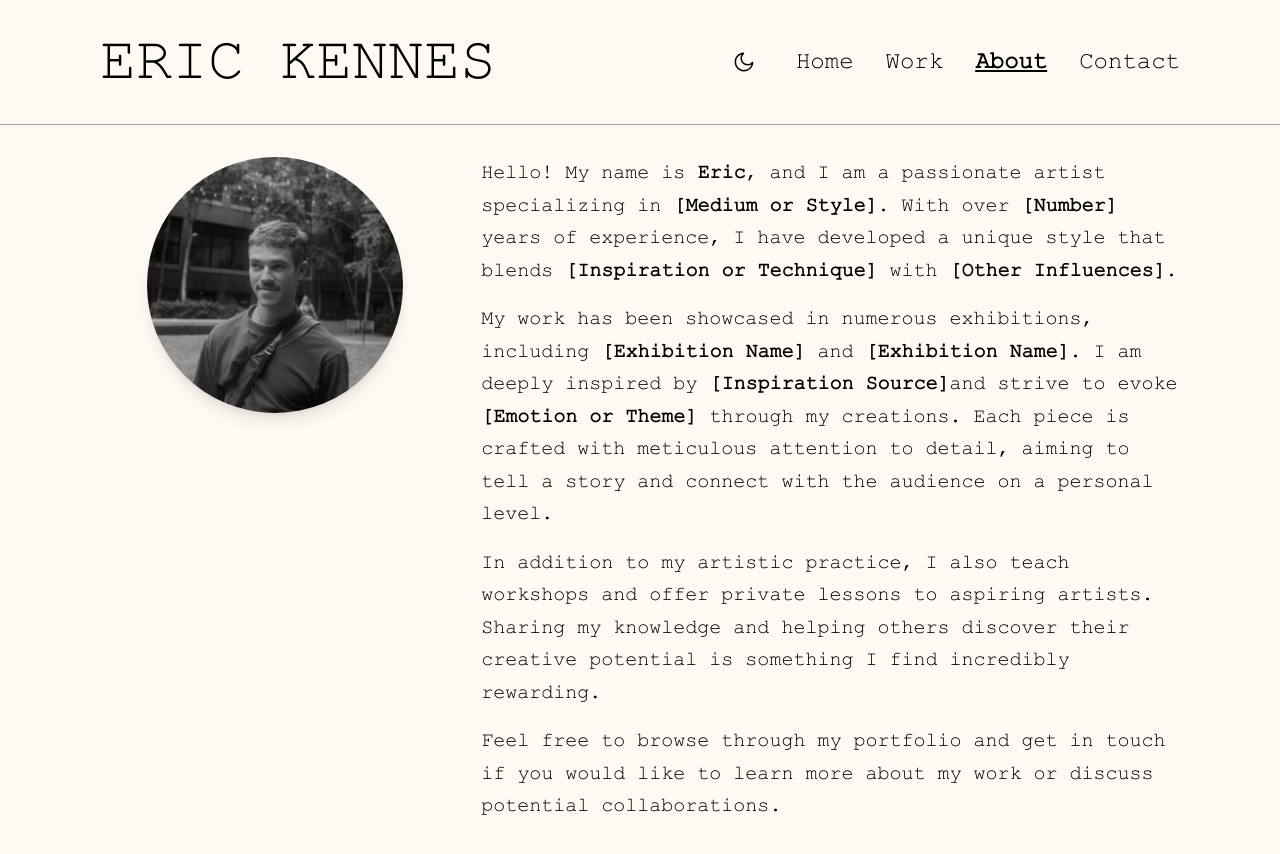
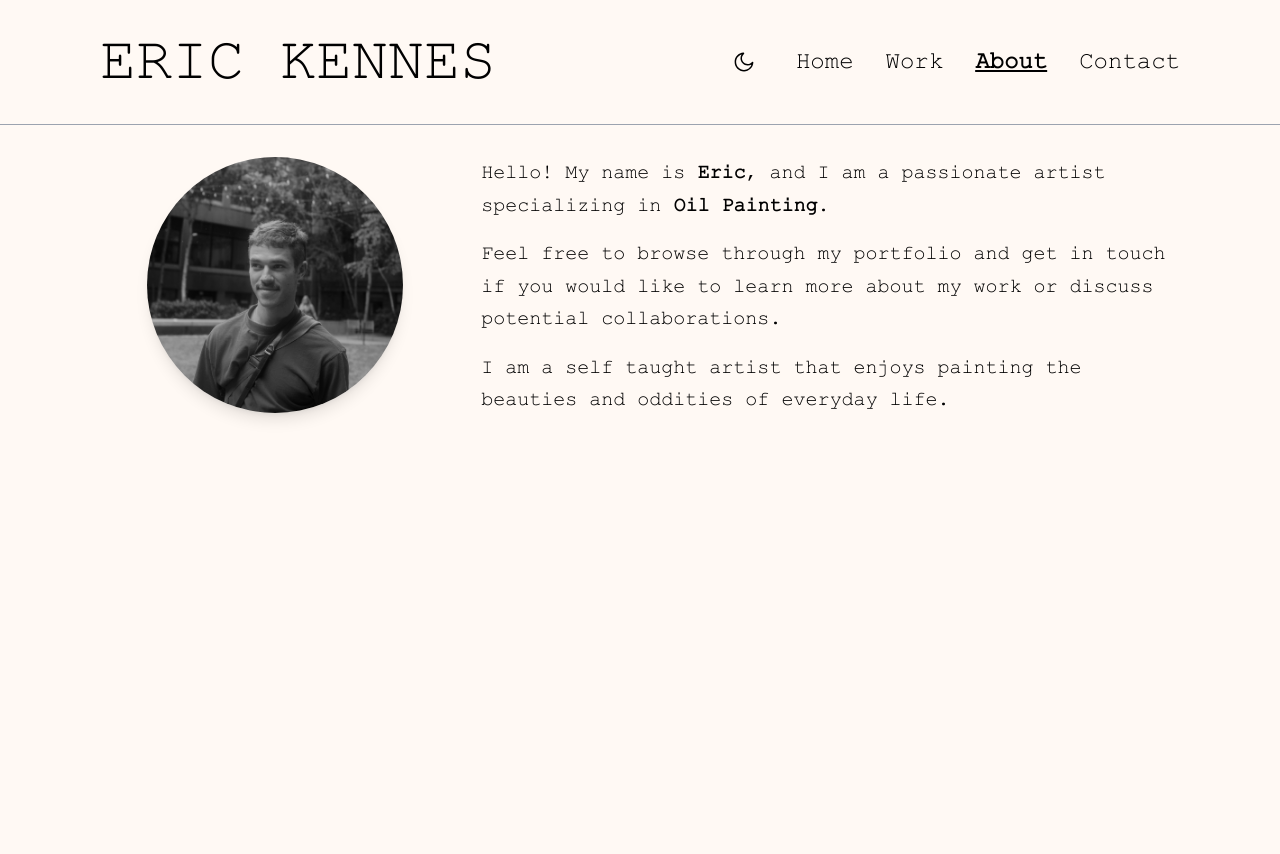
Before and after one commit to jack-rowe/eric-kennes, a Next.js app: page /about in a window 1280 px wide. After the commit the page ends 800 px from the top, so only its background shows below. Built offline with nearby package versions, Linux system fonts and the light colour scheme.

Commit message:
New Texts

```diff
--- a/src/app/about/page.tsx
+++ b/src/app/about/page.tsx
@@ -18,34 +18,15 @@ export default function About() {
             <p className="text-xl leading-relaxed">
               Hello! My name is <span className="font-semibold">Eric</span>, and
               I am a passionate artist specializing in{" "}
-              <span className="font-semibold">[Medium or Style]</span>. With
-              over <span className="font-semibold">[Number]</span> years of
-              experience, I have developed a unique style that blends{" "}
-              <span className="font-semibold">[Inspiration or Technique]</span>{" "}
-              with <span className="font-semibold">[Other Influences]</span>.
-            </p>
-            <p className="text-xl leading-relaxed mt-4">
-              My work has been showcased in numerous exhibitions, including{" "}
-              <span className="font-semibold">[Exhibition Name]</span> and{" "}
-              <span className="font-semibold">[Exhibition Name]</span>. I am
-              deeply inspired by{" "}
-              <span className="font-semibold">[Inspiration Source]</span>
-              and strive to evoke{" "}
-              <span className="font-semibold">[Emotion or Theme]</span> through
-              my creations. Each piece is crafted with meticulous attention to
-              detail, aiming to tell a story and connect with the audience on a
-              personal level.
-            </p>
-            <p className="text-xl leading-relaxed mt-4">
-              In addition to my artistic practice, I also teach workshops and
-              offer private lessons to aspiring artists. Sharing my knowledge
-              and helping others discover their creative potential is something
-              I find incredibly rewarding.
+              <span className="font-semibold">Oil Painting</span>.
             </p>
             <p className="text-xl leading-relaxed mt-4">
               Feel free to browse through my portfolio and get in touch if you
               would like to learn more about my work or discuss potential
               collaborations.
+            </p>
+            <p className="text-xl leading-relaxed mt-4">
+              I am a self taught artist that enjoys painting the beauties and oddities of everyday life.
             </p>
           </div>
         </div>
--- a/src/app/contact/page.tsx
+++ b/src/app/contact/page.tsx
@@ -38,9 +38,7 @@ const Contact: FC = () => {
       <div className="flex w-full max-w-[1080px] flex-col md:flex-row space-y-0 md:space-y-0 md:space-x-6 bg-">
         <div className="md:w-1/2">
           <p className="text-xl mb-8 md:mb-4">
-            I would love to hear from you! Whether you have questions about my
-            work, are interested in a collaboration, or just want to say hello,
-            feel free to reach out.
+            Feel free to contact me here for any purposes.
           </p>
         </div>
         <div className="md:w-1/2">
```
